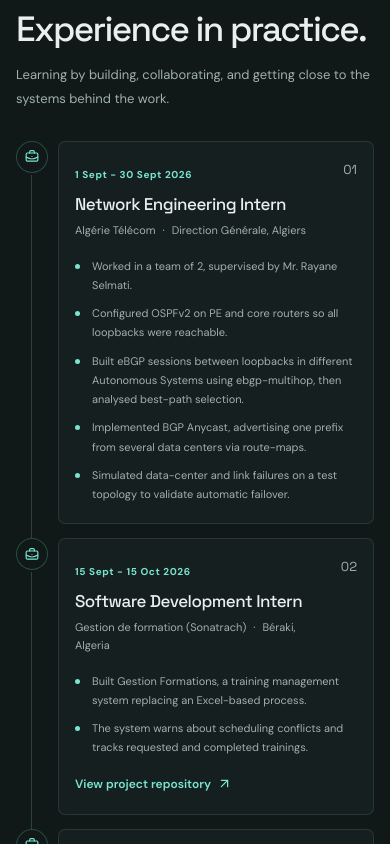
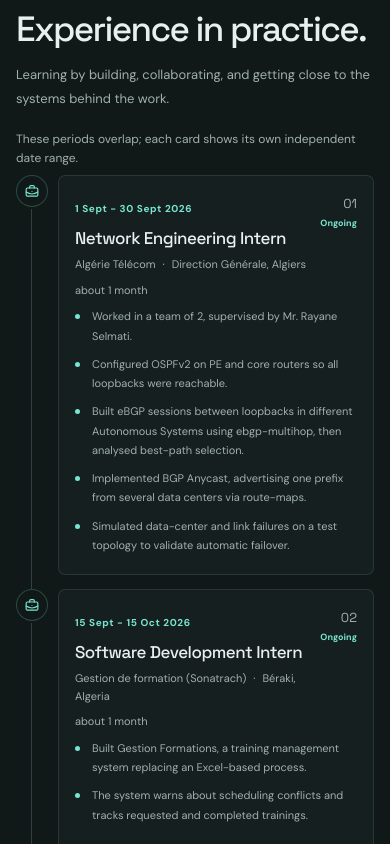
Before and after one commit to KHALIL-hub5/KHALIL-hub5.github.io, a React (Vite) app: page / in a window 390 px wide. Shown: the part 2840-3684 px from the top of the page. Built offline with nearby package versions, Linux system fonts and the light colour scheme; a web font is replaced by a local one.

Commit message:
Render experience ranges and statuses

```diff
--- a/src/components/Experience.tsx
+++ b/src/components/Experience.tsx
@@ -1,5 +1,6 @@
 import { ArrowUpRight, BriefcaseBusiness } from 'lucide-react'
 import { content } from '../data/content'
+import { getExperienceStatus } from '../data/experience'
 import { Reveal } from './Reveal'
 import { SectionHeading } from './SectionHeading'
 
@@ -14,6 +15,7 @@ export function Experience() {
           description={content.experienceSection.description}
         />
       </Reveal>
+      <p className="experience-overlap-note">These periods overlap; each card shows its own independent date range.</p>
       <div className="timeline">
         {content.experience.map((item, index) => (
           <Reveal key={`${item.organization}-${item.role}`} className="timeline-item">
@@ -21,12 +23,21 @@ export function Experience() {
             <div className="timeline-card">
               <div className="timeline-top">
                 <div>
-                  <span className="timeline-date">{item.dates}</span>
+                  <span className="timeline-date" aria-label={item.accessibleDates}>{item.dates}</span>
                   <h3>{item.role}</h3>
                   <p className="timeline-company">{item.organization} <span>·</span> {item.location}</p>
                 </div>
-                <span className="timeline-count">0{index + 1}</span>
+                <div className="timeline-meta">
+                  <span className="timeline-count">0{index + 1}</span>
+                  <span
+                    className={`timeline-status status-${getExperienceStatus(item.startDate, item.endDate)}`}
+                    aria-label={`${item.accessibleDates}; ${getExperienceStatus(item.startDate, item.endDate)}`}
+                  >
+                    {getExperienceStatus(item.startDate, item.endDate)}
+                  </span>
+                </div>
               </div>
+              <p className="timeline-duration">{item.duration}</p>
               <ul>
                 {item.highlights.map((highlight) => <li key={highlight}>{highlight}</li>)}
               </ul>
--- a/src/data/experience.ts
+++ b/src/data/experience.ts
@@ -7,6 +7,8 @@ export interface ExperienceRecord {
   startDate: string
   endDate: string
   dates: string
+  accessibleDates: string
+  duration: string
   highlights: string[]
   repoUrl?: string
   project?: string
@@ -27,6 +29,23 @@ export function formatExperienceRange(startDate: string, endDate: string) {
   const start = formatExperienceDate(startDate)
   const end = formatExperienceDate(endDate)
   return `${start.replace(` ${start.slice(-4)}`, '')} - ${end}`
+}
+
+export function formatExperienceAccessibleRange(startDate: string, endDate: string) {
+  const format = (isoDate: string) => new Intl.DateTimeFormat('en-GB', {
+    day: 'numeric',
+    month: 'long',
+    year: 'numeric',
+    timeZone: 'UTC',
+  }).format(new Date(`${isoDate}T00:00:00Z`))
+  return `${format(startDate)} to ${format(endDate)}`
+}
+
+export function formatExperienceDuration(startDate: string, endDate: string) {
+  const start = Date.parse(`${startDate}T00:00:00Z`)
+  const end = Date.parse(`${endDate}T00:00:00Z`)
+  const days = Math.round((end - start) / 86400000) + 1
+  return days >= 28 && days <= 31 ? 'about 1 month' : `${days} days`
 }
 
 export function getExperienceStatus(startDate: string, endDate: string, today = new Date().toISOString().slice(0, 10)): ExperienceStatus {
@@ -78,4 +97,6 @@ const experienceEntries = [
 export const experience = experienceEntries.map((entry): ExperienceRecord => ({
   ...entry,
   dates: formatExperienceRange(entry.startDate, entry.endDate),
+  accessibleDates: formatExperienceAccessibleRange(entry.startDate, entry.endDate),
+  duration: formatExperienceDuration(entry.startDate, entry.endDate),
 }))
--- a/src/styles.css
+++ b/src/styles.css
@@ -213,6 +213,7 @@ main, .site-footer { position: relative; z-index: 1; }
 .interest-strip > div span::before { margin-right: 8px; color: var(--accent); content: '↗'; }
 
 .timeline { display: grid; gap: 18px; margin-top: 48px; }
+.experience-overlap-note { margin: 20px 0 -24px; color: var(--muted); font-size: 12px; line-height: 1.6; }
 .timeline-item { position: relative; display: grid; grid-template-columns: 42px 1fr; gap: 15px; }
 .timeline-item:not(:last-child)::after { position: absolute; top: 44px; bottom: -19px; left: 20px; width: 1px; background: var(--line-strong); content: ''; }
 .timeline-marker { position: relative; z-index: 1; display: grid; width: 42px; height: 42px; place-items: center; border: 1px solid rgba(121, 228, 208, 0.25); border-radius: 50%; background: var(--bg); color: var(--accent); }
@@ -223,6 +224,11 @@ main, .site-footer { position: relative; z-index: 1; }
 .timeline-company { margin: 7px 0 0; color: var(--muted); font-size: 12px; }
 .timeline-company span { padding-inline: 4px; color: var(--accent); }
 .timeline-count { color: var(--soft); font: 13px 'Space Grotesk', sans-serif; }
+.timeline-meta { display: grid; justify-items: end; gap: 7px; align-content: start; }
+.timeline-status { color: var(--accent); font-size: 10px; font-weight: 700; text-transform: capitalize; }
+.timeline-status.status-finished { color: var(--soft); }
+.timeline-status.status-upcoming { color: var(--orange); }
+.timeline-duration { margin: 8px 0 -8px; color: var(--soft); font-size: 11px; }
 .timeline-card ul { display: grid; gap: 8px; margin: 22px 0 0; padding: 0; list-style: none; }
 .timeline-card li { position: relative; padding-left: 17px; color: var(--muted); font-size: 12px; line-height: 1.75; }
 .timeline-card li::before { position: absolute; top: 7px; left: 0; width: 5px; height: 5px; border-radius: 50%; background: var(--accent); content: ''; }
@@ -469,6 +475,8 @@ main, .site-footer { position: relative; z-index: 1; }
   .timeline-card { padding: 19px 16px; }
   .timeline-top h3 { font-size: 17px; }
   .timeline-company { font-size: 11px; line-height: 1.6; }
+  .timeline-meta { gap: 5px; }
+  .timeline-status { font-size: 9px; }
   .timeline-card ul { gap: 9px; margin-top: 17px; }
   .timeline-card li { font-size: 11px; }
   .project-filters { gap: 6px; margin-top: 25px; }
```
